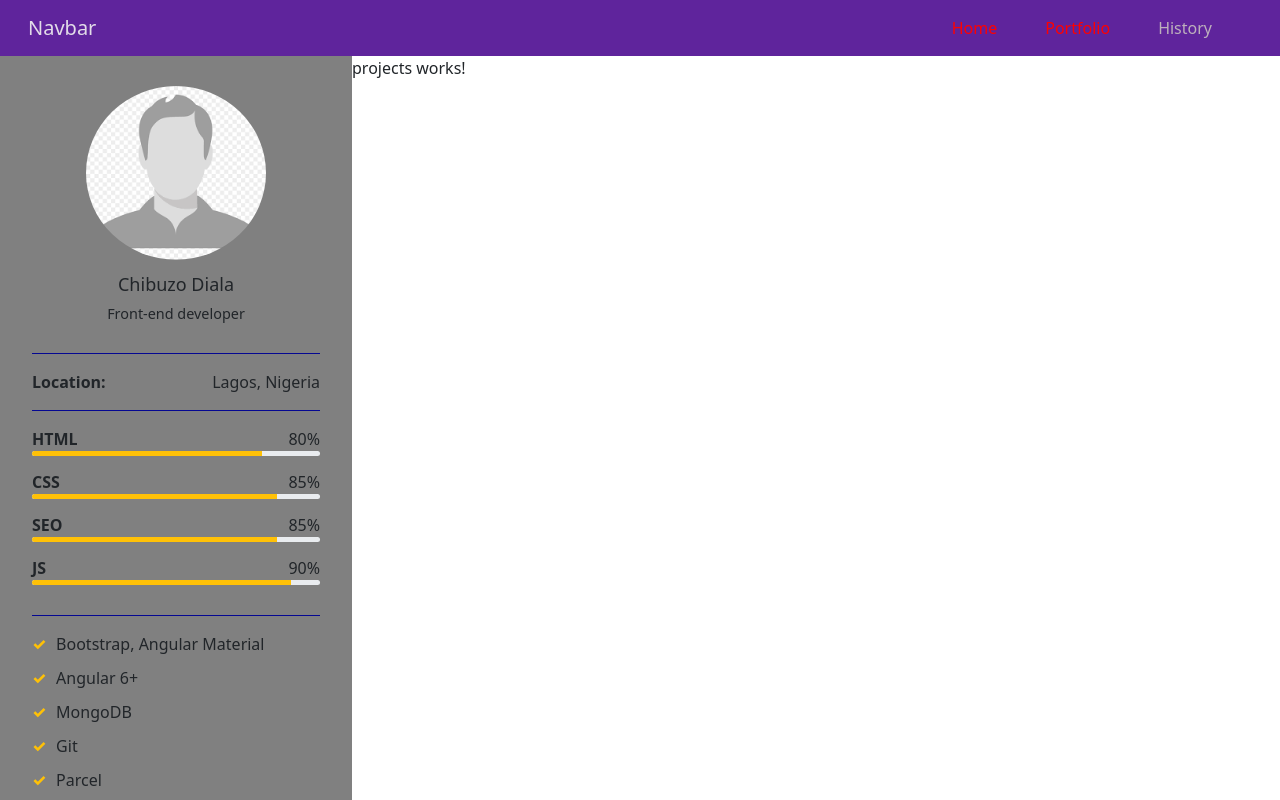
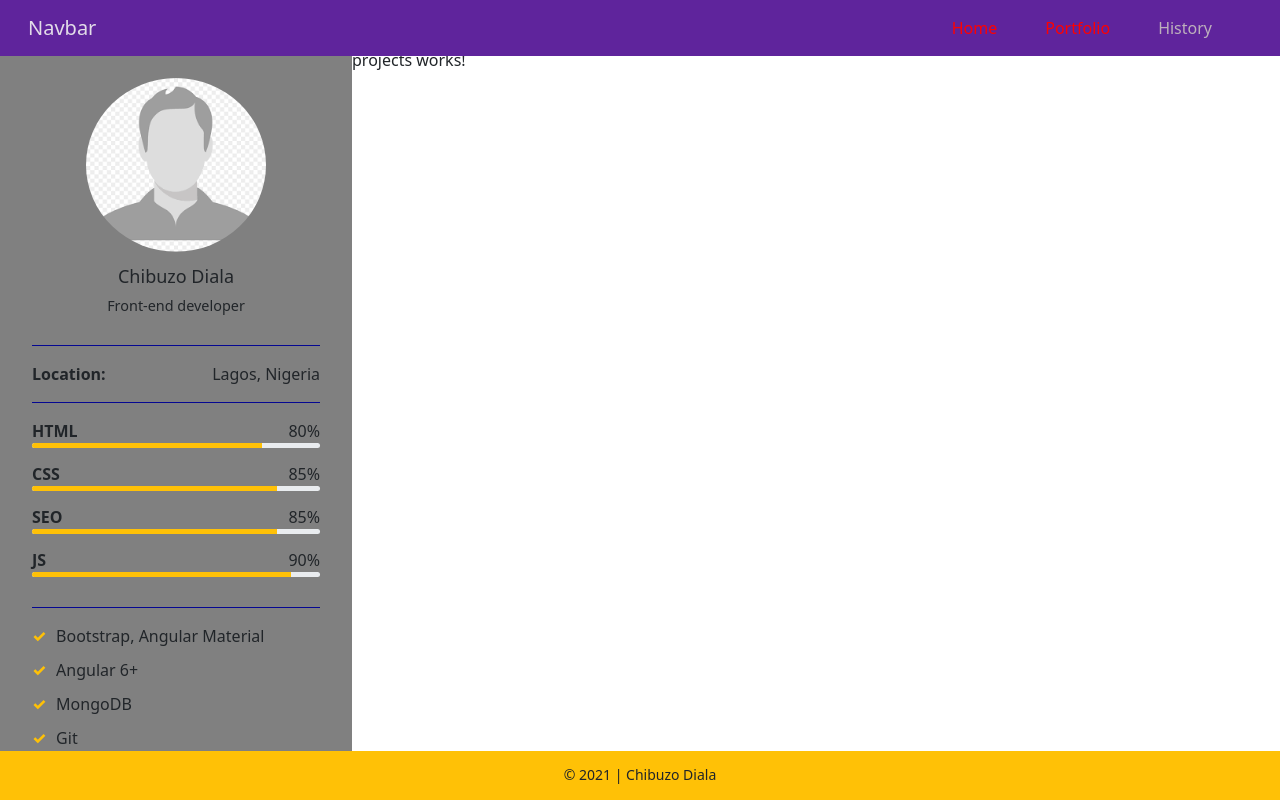
Before and after one commit to CDiala/my_portfolio, an Angular app: page /projects in a window 1280 px wide. Shown: the top 800 px of the page. Built offline with nearby package versions, Linux system fonts and the light colour scheme.

Commit message:
Added fixed positioning to header and footer.

```diff
--- a/src/app/app.component.css
+++ b/src/app/app.component.css
@@ -5,6 +5,7 @@
     display: grid;
     grid-area: 2/1/3/3;
     grid-template-columns: 22rem 1fr;
+    margin-top: 3rem;
     /* overflow: hidden; */
 }
 
@@ -31,11 +32,17 @@ aside {
 
 .header {
     grid-area: 1/1/2/3;
+    position: fixed;
+    width: 100%;
+    z-index: 9;
 }
 
 .footer {
+    bottom: 0;
     grid-area: 3/1/4/3;
+    position: fixed;
     width: 100vw;
+    /* width: 100%; */
 }
 
 .footer h2 {
```
